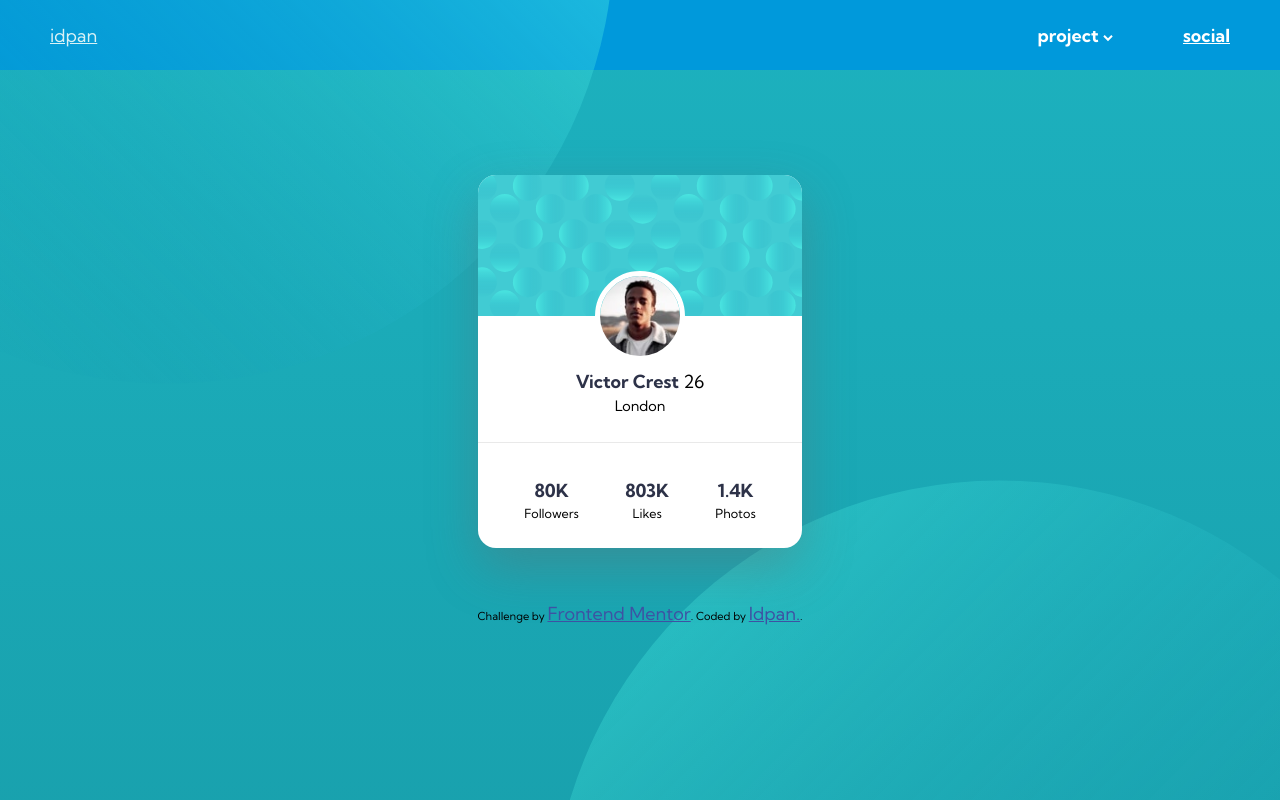
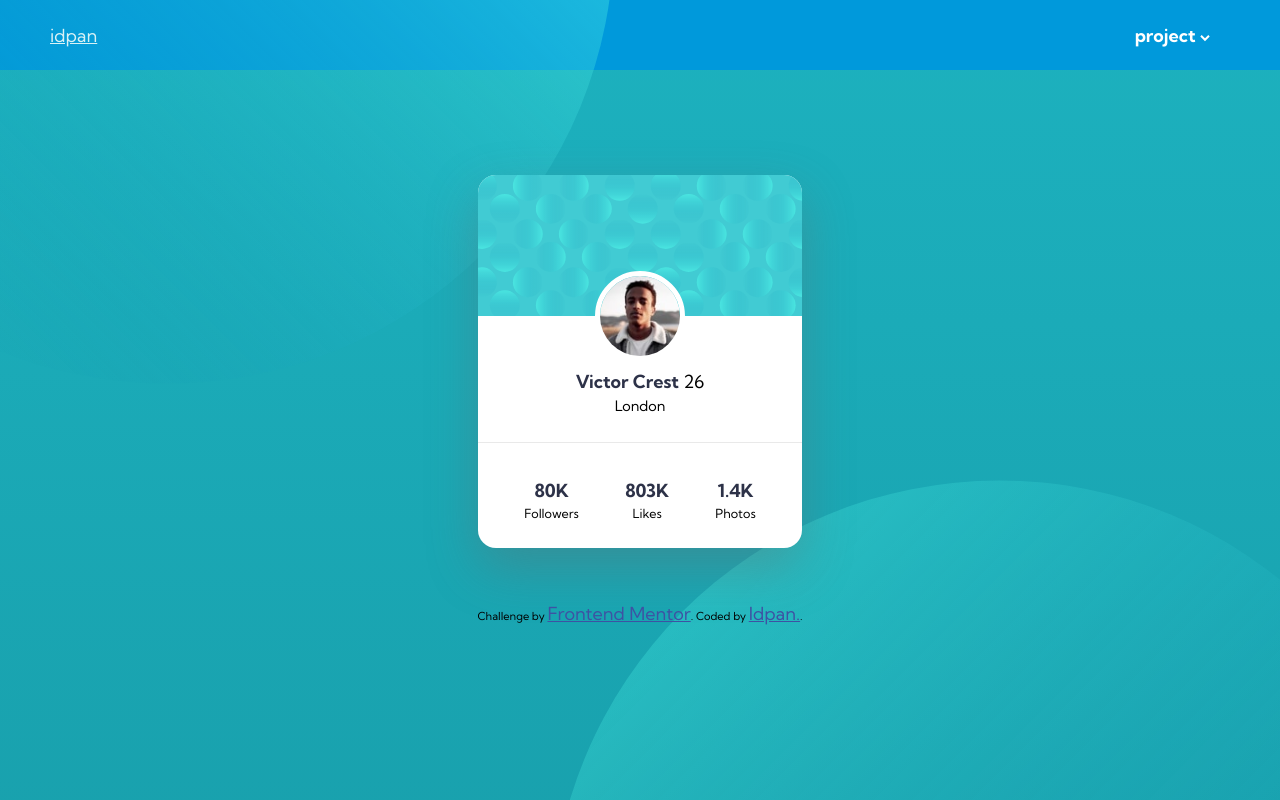
Before and after one commit to idpan/profile-card-component, a plain HTML site: page index.html in a window 1280 px wide. Drawn offline with Linux system fonts and the light colour scheme.

Commit message:
Update index.html

```diff
--- a/index.html
+++ b/index.html
@@ -56,7 +56,6 @@
             </ul>
           </div>
         </div>
-        <div class="social"><a href="#social">social</a></div>
       </div>
     </nav>
 <!--   end of navbar   -->
```
